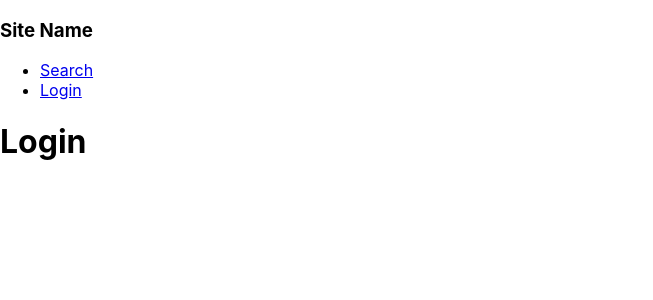
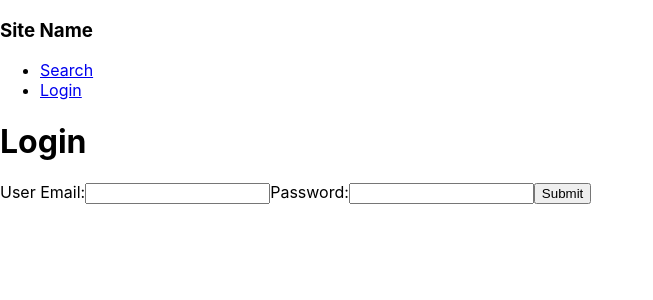
Before and after one commit to LadkinsM/mylibrary, a React (Create React App) app: page /login in a window 1280 px wide. Shown: the top 300 px of the page, without its empty margins (0-653 px from the left). Built offline with nearby package versions, Linux system fonts and the light colour scheme.

Commit message:
Corrected error, gbooks api returns duplicate data in response. Added login page, and login app route in server.

```diff
--- a/src/components/login.js
+++ b/src/components/login.js
@@ -1,11 +1,62 @@
 import React from 'react';
 import '../App.css';
 
-function Login() {
+const Login = () => {
+  const[email, setEmail] = React.useState("");
+  const[password, setPassword] = React.useState("");
+  const[user, setUser] = React.useState({})
+
+  const updateEmail = evt => {
+    setEmail(evt.target.value);
+  };
+
+  const updatePassword = evt => {
+    setPassword(evt.target.value);
+  };
+
+  const handleLogin = evt => {
+    evt.preventDefault()
+    const userJson = { 'email': email, 'password': password };
+
+    if (email === "" || password === "") {
+      alert("Please enter both email and password.")
+    } else {
+      fetch('/login', {
+        method: 'POST',
+        headers: {'Content-Type': 'application/json'},
+        body: JSON.stringify(userJson)
+      })
+        .then((response) => response.json())
+        .then((userData) => {setUser(userData);
+        console.log(user);
+    });
+    }}
+
   return (
-    <div>
+    <React.Fragment>
       <h1>Login</h1>
-    </div>
+      <form id="login" onSubmit={handleLogin}>
+        <div>
+          <label htmlFor="email">User Email:</label>
+          <input
+            type="text"
+            name="email"
+            id="user_email"
+            value={email}
+            onChange={updateEmail}
+          />
+          <label htmlFor="password">Password:</label>
+          <input
+            type="text"
+            name="password"
+            id="user_password"
+            value={password}
+            onChange={updatePassword}
+          />
+          <input type="submit" />
+        </div>
+      </form>
+    </React.Fragment>
   );
 }
 
```
Also changed, not shown: 2 other files (tests, documents, lock files or other folders).
